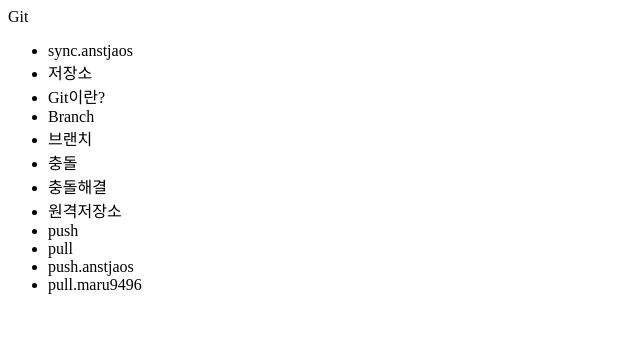
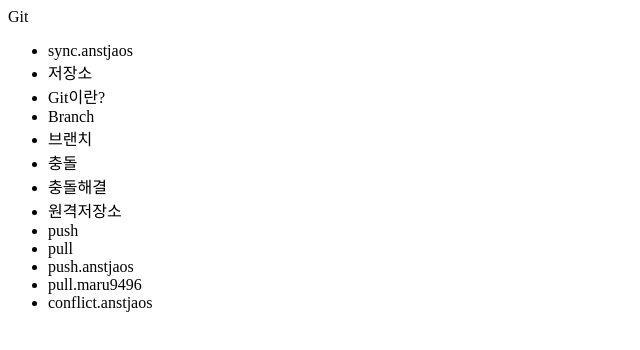
Before and after one commit to anstjaos/opentutorials_git, a plain HTML site: page index.html in a window 1280 px wide. Shown: the whole page, without its empty margins (0-640 px from the left). Drawn offline with Linux system fonts and the light colour scheme.

Commit message:
conflict.anstjaos 추가

```diff
--- a/index.html
+++ b/index.html
@@ -19,6 +19,7 @@
 		<li>pull</li>
 		<li>push.anstjaos</li>
 		<li>pull.maru9496</li>
+		<li>conflict.anstjaos</li>
 	</ul>
  </BODY>
 </HTML>
```
